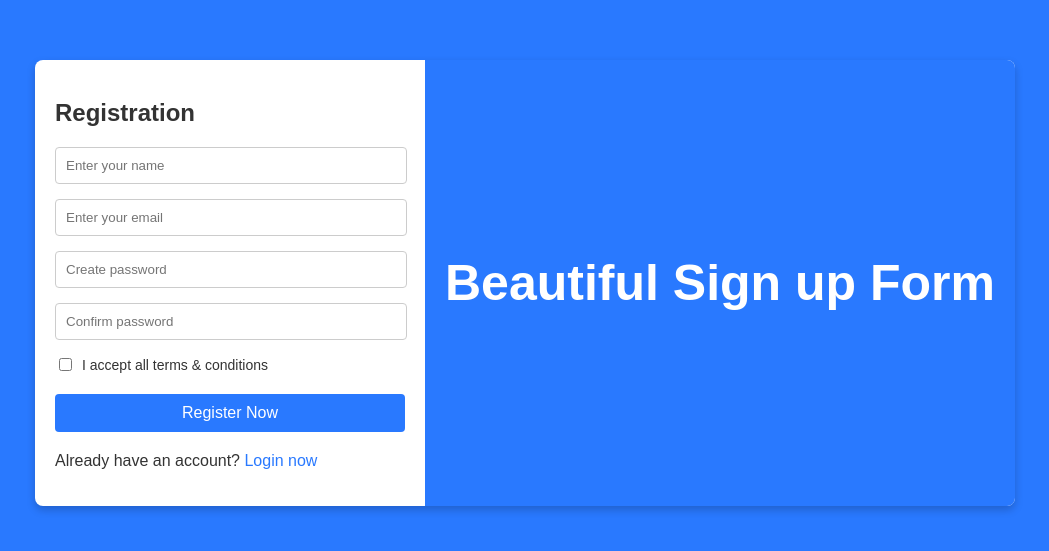
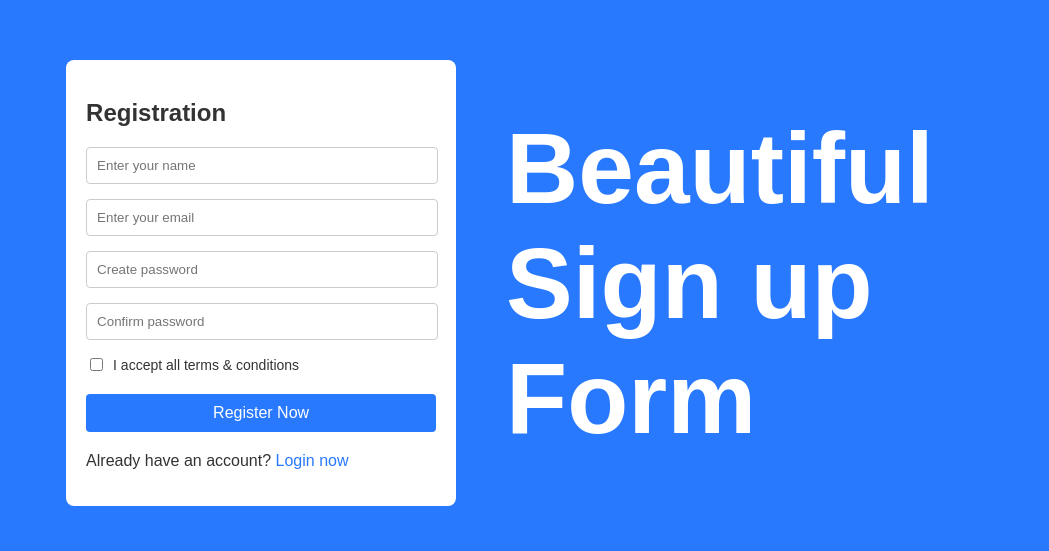
Before and after one commit to SHIVAM-MARS/SENSATION-MERN-STACK-DEVELOPMENT, a plain HTML site: page TASK BUCKET/5. Form - Part 2/index.html in a window 1280 px wide. Shown: the part 117-668 px from the top of the page, without its empty margins (115-1164 px from the left). Drawn offline with Linux system fonts and the light colour scheme.

Commit message:
Changes to form part 2 as per requirement

```diff
--- a/TASK BUCKET/5. Form - Part 2/index.html
+++ b/TASK BUCKET/5. Form - Part 2/index.html
@@ -32,7 +32,7 @@
             </form>
         </div>
         <div class="form-info">
-            <h1>Beautiful Sign up Form</h1>
+            <h1>Beautiful <br> Sign up <br> Form</h1>
         </div>
     </div>
 </body>
--- a/TASK BUCKET/5. Form - Part 2/styles.css
+++ b/TASK BUCKET/5. Form - Part 2/styles.css
@@ -10,15 +10,17 @@ body {
 
 .container {
     display: flex;
-    background-color: #fff;
-    border-radius: 8px;
-    box-shadow: 0 4px 8px rgba(0, 0, 0, 0.2);
+    /* background-color: #fff; */
+    /* border-radius: 8px; */
+    /* box-shadow: 0 4px 8px rgba(0, 0, 0, 0.2); */
     overflow: hidden;
 }
 
 .form-container {
     padding: 20px;
     width: 350px;
+    background-color: #fff;
+    border-radius: 8px;
 }
 
 .registration-form h2 {
@@ -81,7 +83,7 @@ button:hover {
 .form-info {
     background-color: #2979ff;
     color: #fff;
-    padding: 20px;
+    padding: 50px;
     display: flex;
     align-items: center;
     justify-content: center;
@@ -89,6 +91,6 @@ button:hover {
 }
 
 .form-info h1 {
-    font-size: 50px;
+    font-size: 100px;
     margin: 0;
 }
```
